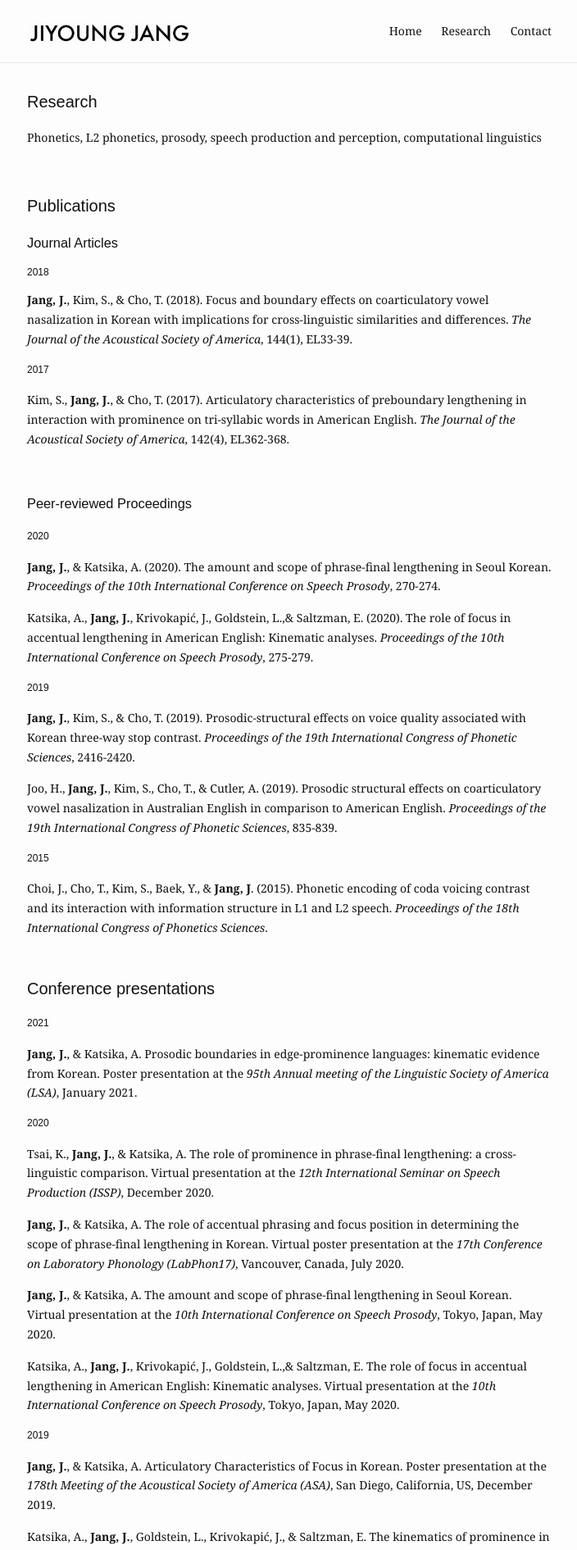
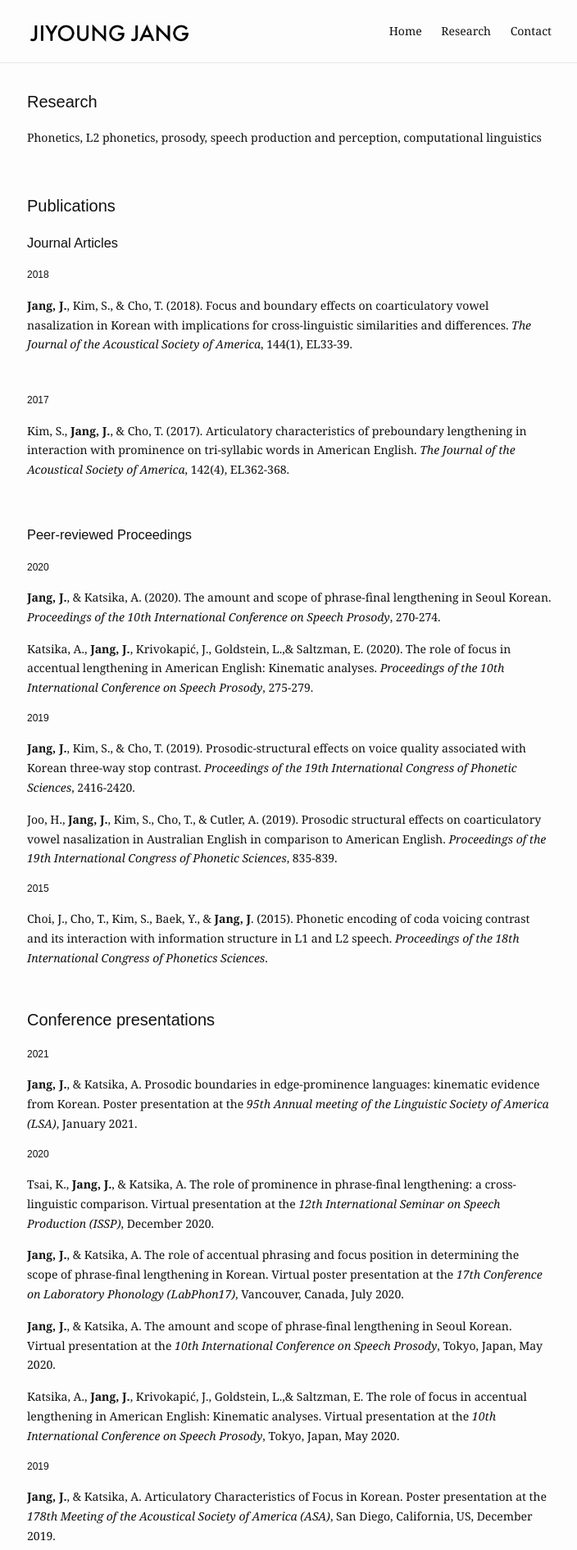
Before and after one commit to jiyoungj/jiyoungj.github.io, a Jekyll site: the page built from research.md, in a window 1280 px wide. Shown: the top 1891 px of the page at 82% size, without its empty margins (287-991 px from the left). Built offline with Jekyll 4.4.1, drawn with Linux system fonts in a browser that asks for light colours.

Commit message:
Update research.md

```diff
--- a/research.md
+++ b/research.md
@@ -13,9 +13,10 @@
 
  <h3>Journal Articles</h3>
 
-  <div class="small-space"><h4>2018</h4></div>
+  <h4>2018</h4>
    <b>Jang, J.</b>, Kim, S., & Cho, T. (2018). Focus and boundary effects on coarticulatory vowel nasalization in Korean with implications for cross-linguistic similarities and differences. <em>The Journal of the Acoustical Society of America</em>, 144(1), EL33-39.
 
+  <h6><br></h6>
   <h4>2017</h4>
    Kim, S., <b>Jang, J.</b>, & Cho, T. (2017). Articulatory characteristics of preboundary lengthening in interaction with prominence on tri-syllabic words in American English. <em>The Journal of the Acoustical Society of America</em>, 142(4), EL362-368.
 
```
